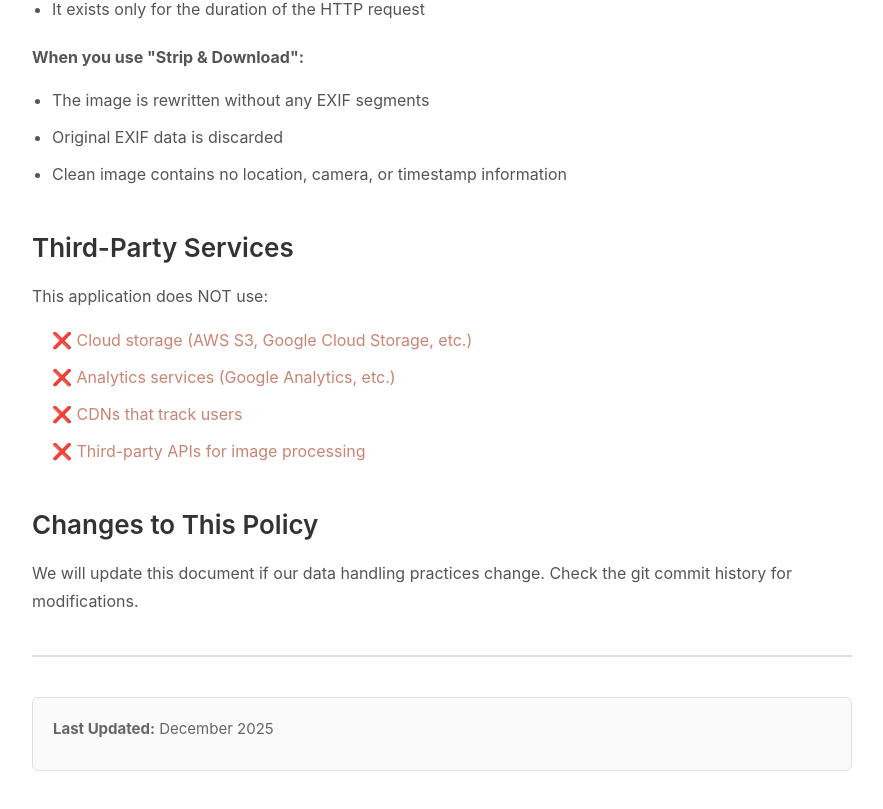
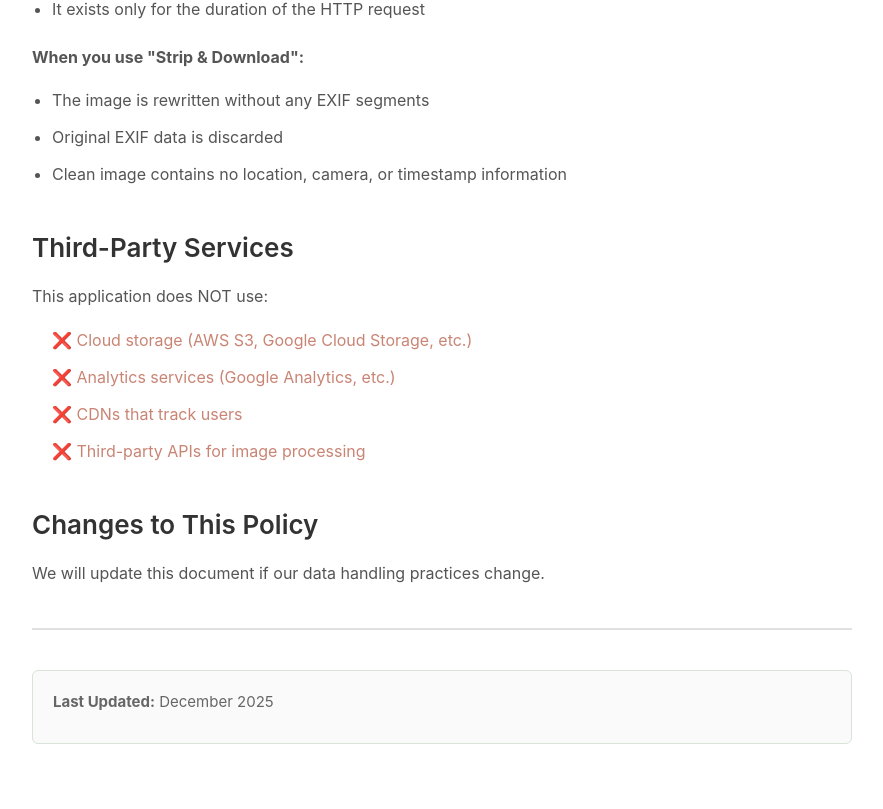
Before and after one commit to ashwinchandra08/metadata-stripper, a React (Vite) app in the folder frontend/: page /about in a window 1280 px wide. Shown: the part 1878-2687 px from the top of the page, without its empty margins (198-1081 px from the left). Built offline with nearby package versions, Linux system fonts and the light colour scheme; no server answers.

Commit message:
fix: change in content

```diff
--- a/frontend/src/components/Privacy.jsx
+++ b/frontend/src/components/Privacy.jsx
@@ -99,7 +99,7 @@ const Privacy = () => {
 
         <section className="privacy-section">
           <h2>Changes to This Policy</h2>
-          <p>We will update this document if our data handling practices change. Check the git commit history for modifications.</p>
+          <p>We will update this document if our data handling practices change.</p>
         </section>
 
         <hr className="divider" />
```
